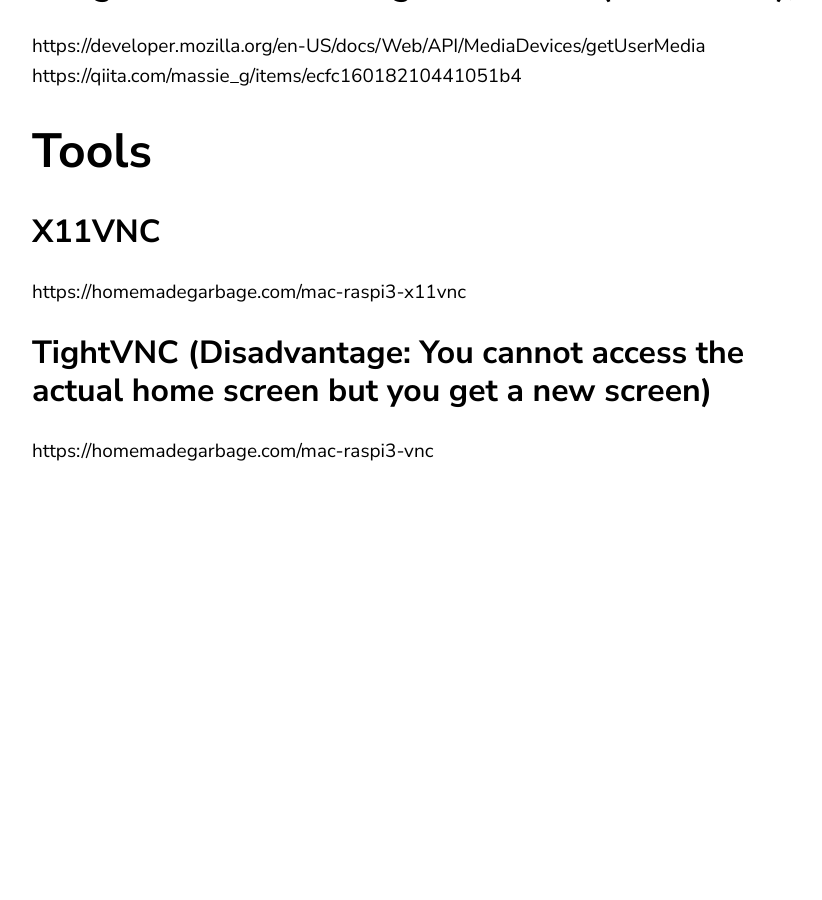
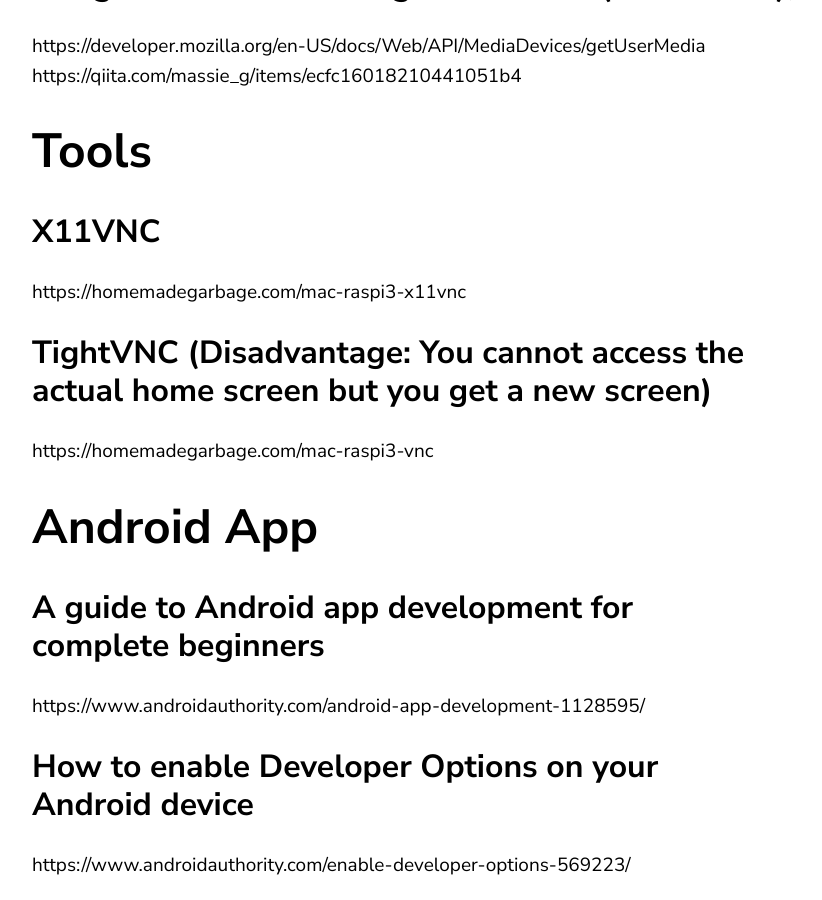
Before and after one commit to jluis9796/jluis9796.github.io, a Jekyll site: the page built from _posts/2020-05-31-manuals.markdown, in a window 1280 px wide and 900 px high, scrolled down 1277 px. Shown: the whole window, without its empty margins (68-890 px from the left). Built offline with Jekyll 4.4.1, drawn with Linux system fonts in a browser that asks for light colours; before the commit the page ends 1763 px from its top, so only the background shows below that.

Commit message:
Update 2020-05-31-manuals.markdown

```diff
--- a/_posts/2020-05-31-manuals.markdown
+++ b/_posts/2020-05-31-manuals.markdown
@@ -29,3 +29,11 @@ https://homemadegarbage.com/mac-raspi3-x11vnc
 
 ## TightVNC (Disadvantage: You cannot access the actual home screen but you get a new screen)
 https://homemadegarbage.com/mac-raspi3-vnc
+
+# Android App
+
+## A guide to Android app development for complete beginners
+https://www.androidauthority.com/android-app-development-1128595/
+
+## How to enable Developer Options on your Android device
+https://www.androidauthority.com/enable-developer-options-569223/
```
